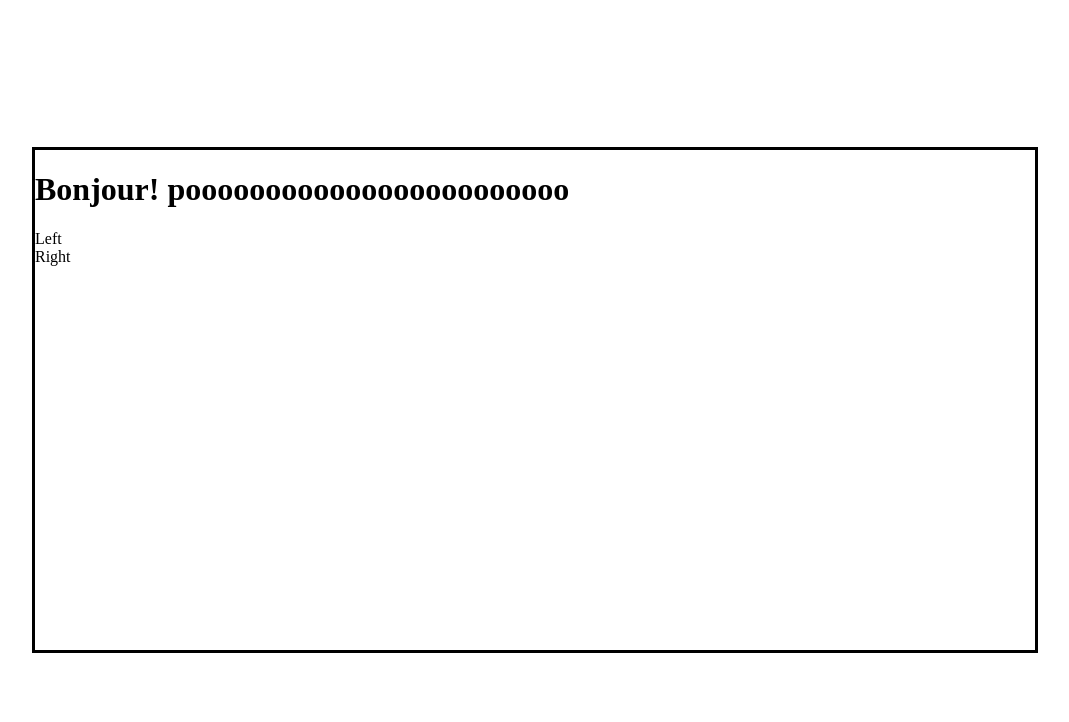
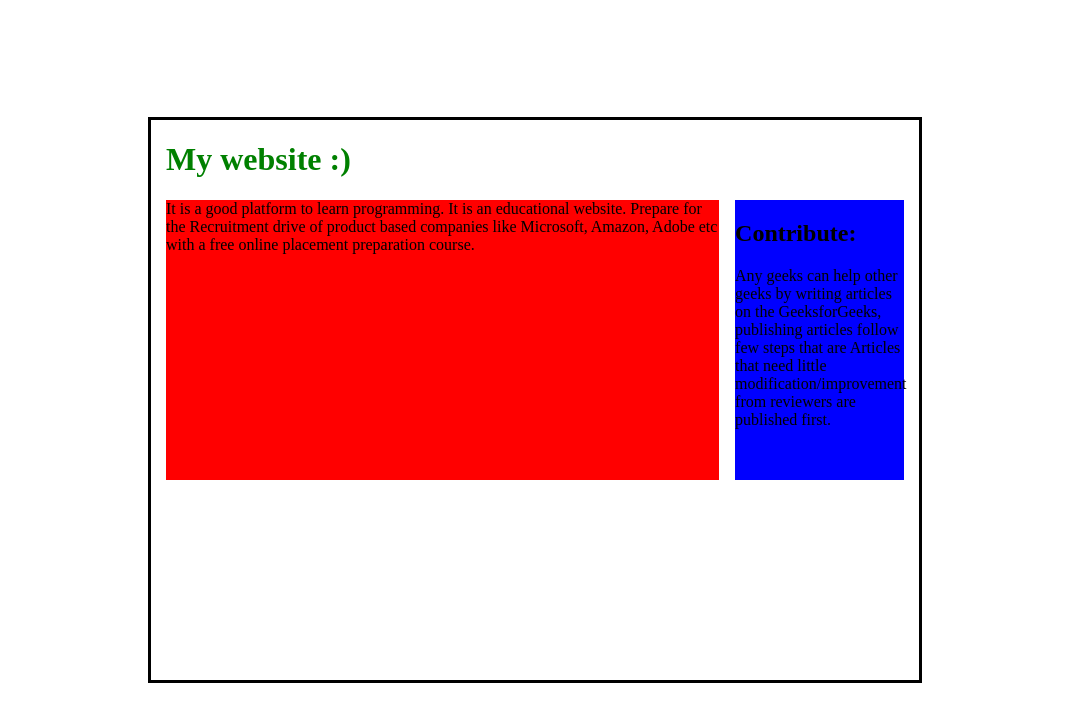
Before and after one commit to amy-hoang-anh-johnson/amy-hoang-anh-johnson.github.io, a plain HTML site: page index.html in a window 1280 px wide. Shown: the whole page, without its empty margins (105-1174 px from the left). Drawn offline with Linux system fonts and the light colour scheme.

Commit message:
Sorting out the layout

```diff
--- a/index.html
+++ b/index.html
@@ -6,16 +6,27 @@
 </head>
 
 <body>
-    <div id="a">
-      <h1>Bonjour! poooooooooooooooooooooooo</h1>
-      <div>
-        Left
+  <div class = "main">
+      <h1>My website :)</h1>
+
+      <div class = "box1">
+          It is a good platform to learn programming.
+          It is an educational website. Prepare for
+          the Recruitment drive  of product based
+          companies like Microsoft, Amazon, Adobe
+          etc with a free online placement preparation
+          course.
       </div>
-      <div>
-        Right
+
+      <div class = "menu">
+          <h2>Contribute:</h2>
+          Any geeks can help other geeks by writing
+          articles on the GeeksforGeeks, publishing
+          articles follow few steps that are Articles
+          that need little modification/improvement
+          from reviewers are published first.
       </div>
-    </div>
-
+  </div>
 </body>
 
 </html>
--- a/website.css
+++ b/website.css
@@ -1,10 +1,33 @@
-#a {
+.main {
     border: 3px solid black;
     position: fixed;
     top: 50%;
     left: 50%;
-  height: 500px;
-  width: 1000px;
+    height: 70%;
+    width: 60%;
     /* bring your own prefixes */
     transform: translate(-50%, -50%);
 }
+
+.box1 {
+    float:left;
+    position: fixed;
+    background:Red;
+    width:72%;
+    height:280px;
+    margin-left: 15px;
+}
+
+.menu{
+    float:right;
+    position: relative;
+    background:blue;
+    width:22%;
+    height:280px;
+    margin-right: 15px;
+}
+
+h1{
+    color:green;
+    margin-left: 15px;
+}
```
Also changed, not shown: test1.html (added, +65 -0 lines). Lines whose indentation alone changed are shown as unchanged.
